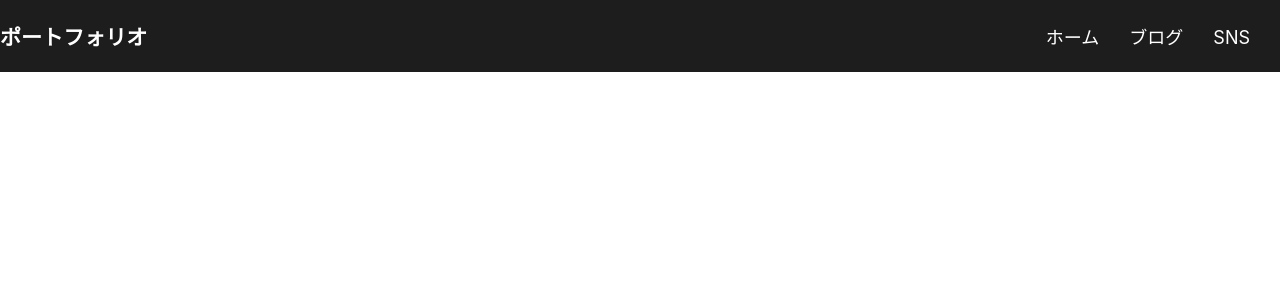
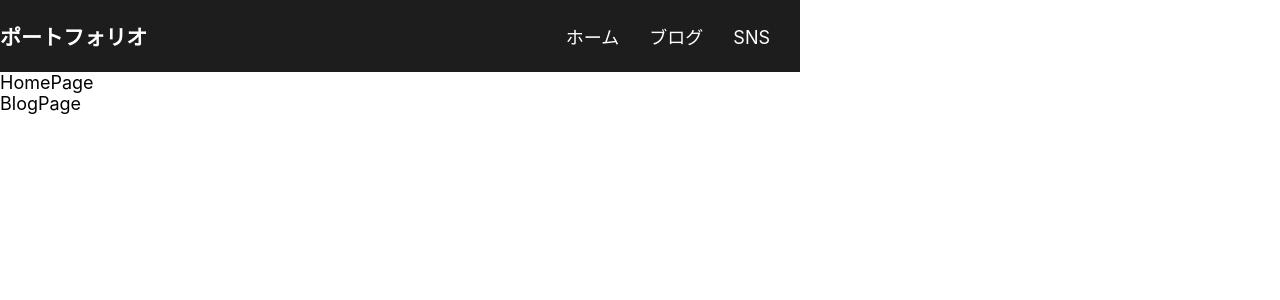
Before and after one commit to kouji2004/react-portfolio, a React (Create React App) app in the folder react-portfolio/: page / in a window 1280 px wide. Shown: the top 300 px of the page. Built offline with nearby package versions, Linux system fonts and the light colour scheme.

Commit message:
import {BrowserRouter as Route, Routes} from react-router-dom;

```diff
--- a/react-portfolio/src/App.css
+++ b/react-portfolio/src/App.css
@@ -10,7 +10,7 @@ header{
   align-items: center;
   background-color: #1d1d1d;
   color: white;
-  position: fixed;
+  /* position: fixed; */
   width: 100%;
 }
 
--- a/react-portfolio/src/App.js
+++ b/react-portfolio/src/App.js
@@ -2,6 +2,7 @@ import './App.css';
 import { BlogPage } from './BlogPage';
 import { Header } from './Header';
 import { HomePage } from './HomePage';
+import {BrowserRouter as Route, Routes} from "react-router-dom";
 
 function App() {
   return (
```
